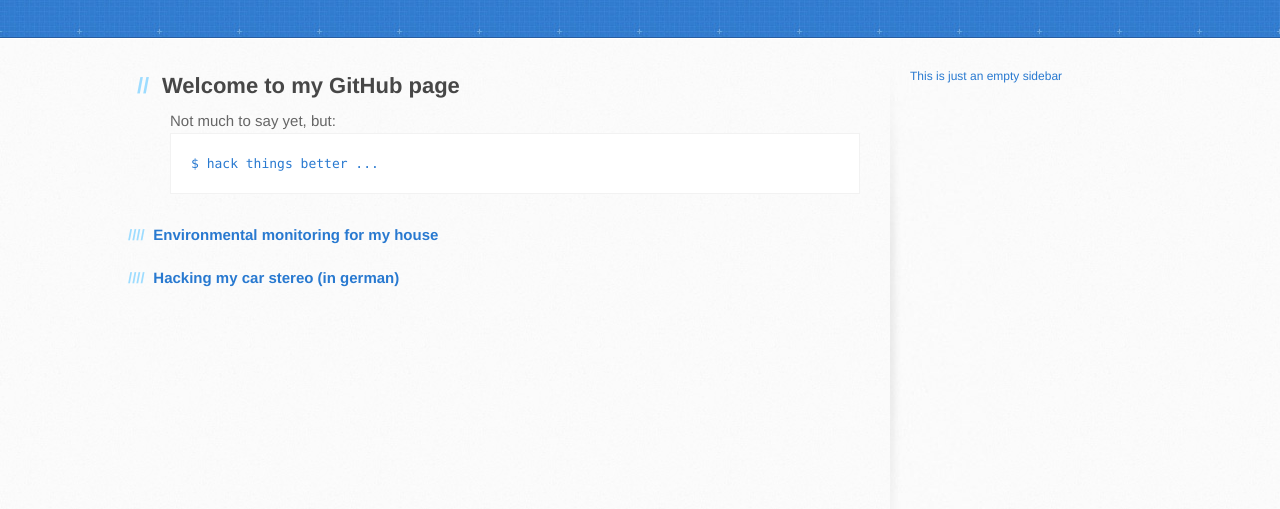
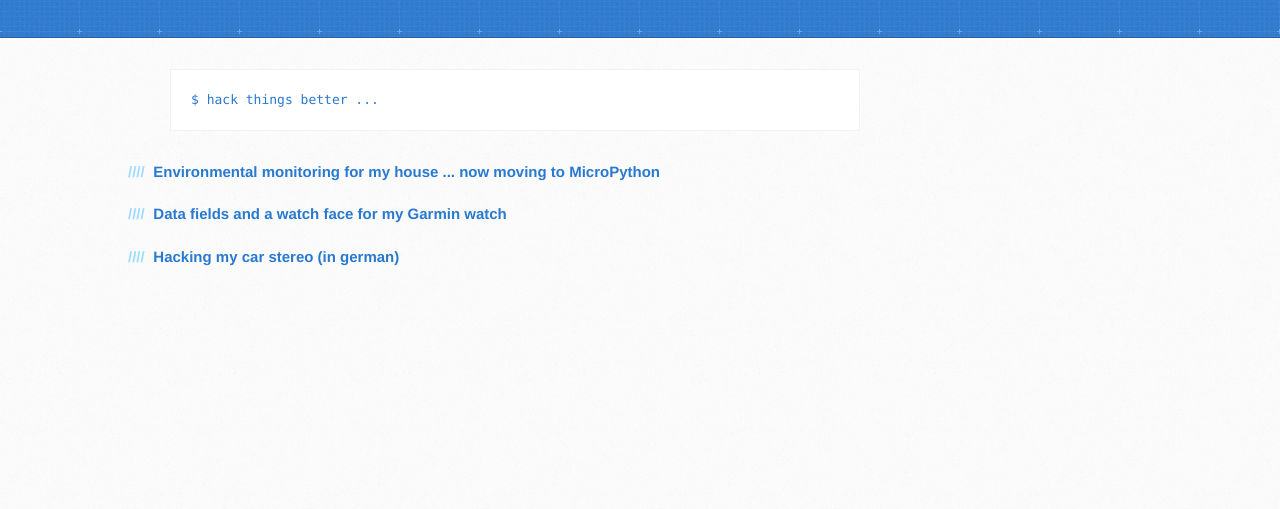
Before and after one commit to tacker66/tacker66.github.io, a plain HTML site: page index.html in a window 1280 px wide. Shown: the part 129-638 px from the top of the page. Drawn offline with Linux system fonts and the light colour scheme; a web font is replaced by a local one.

Commit message:
Update content

```diff
--- a/index.html
+++ b/index.html
@@ -29,30 +29,19 @@
 <div class="inner clearfix">
 <section id="main-content">
 
-<h2>
-<a name="welcome-to-github-pages" class="anchor" href="#welcome-to-github-pages">
-<span class="octicon octicon-link"></span></a>
-Welcome to my GitHub page
-</h2>
-
-Not much to say yet, but:
 <pre><code>$ hack things better ...</code></pre>
 
-<h4><a href="https://github.com/tacker66/pihome">
-Environmental monitoring for my house <a></h4>
+<h4><a href="https://github.com/tacker66/pihome"> Environmental monitoring for my house ... now moving to MicroPython <a></h4>
 
 <p>
 
-<h4><a href="https://www.seat-leon.de/vboard/showthread.php?107596-Unsichtbare-Verbesserung-Seat-Soundsystem">
-Hacking my car stereo (in german) <a></h4>
+<h4><a href="https://github.com/tacker66/garmin"> Data fields and a watch face for my Garmin watch <a></h4>
+
+<p>
+
+<h4><a href="https://www.seat-leon.de/vboard/showthread.php?107596-Unsichtbare-Verbesserung-Seat-Soundsystem"> Hacking my car stereo (in german) <a></h4>
 
 </section>
-
-<aside id="sidebar">
-<p>
-This is just an empty sidebar
-</p>
-</aside>
 
 </div>
 </div>
```
